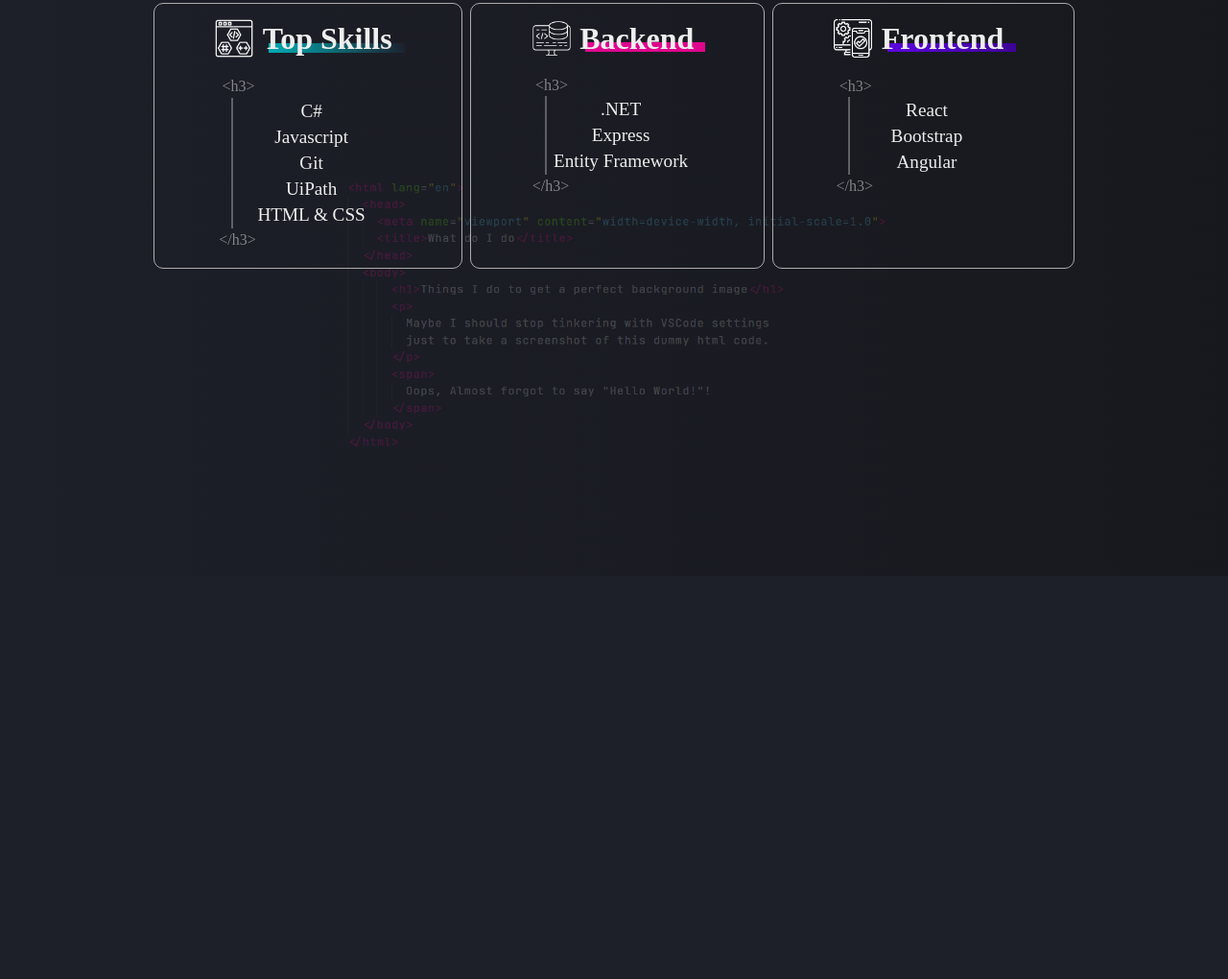
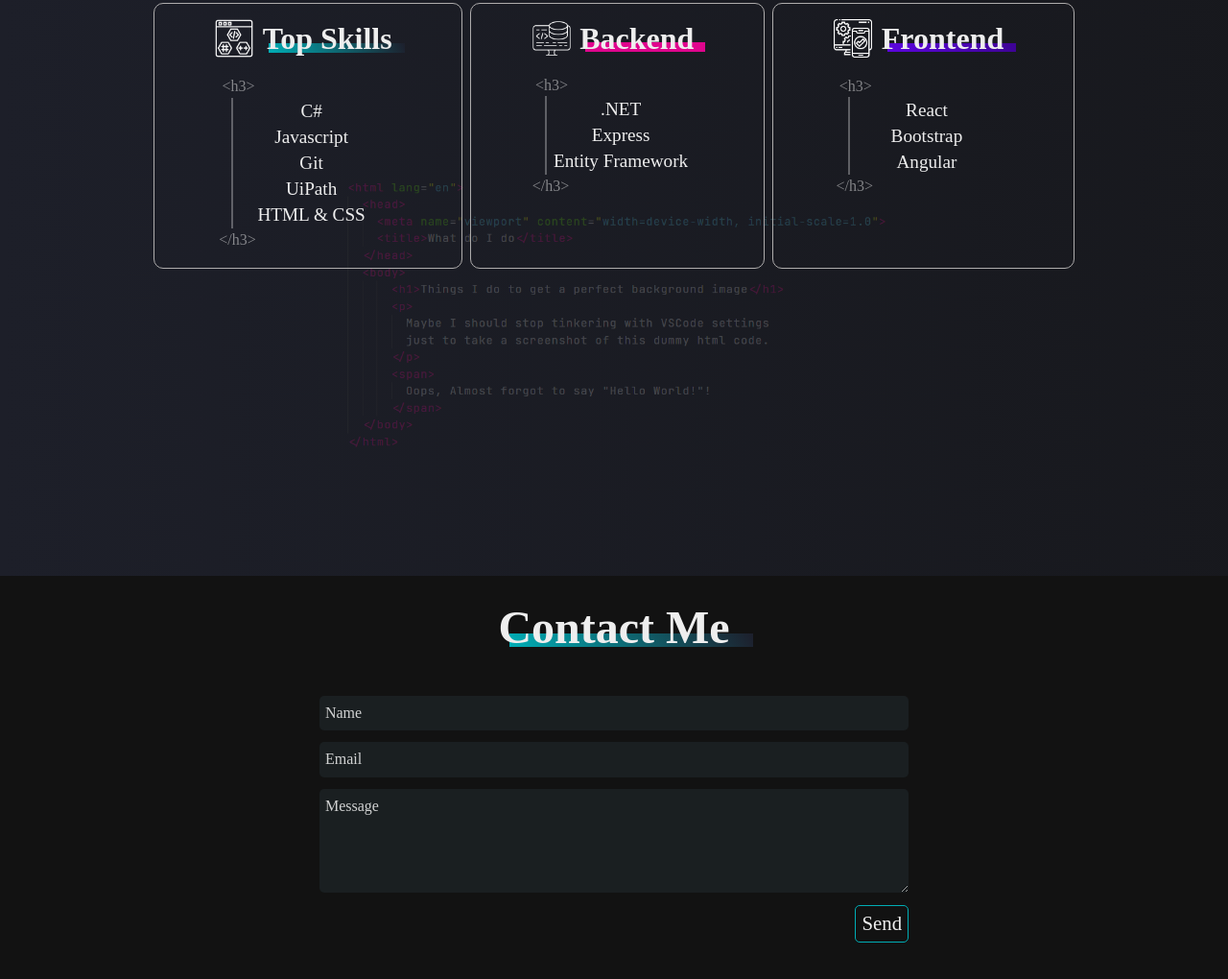
Before and after one commit to iMuhammadMustafa/Portfolio, a plain HTML site: page index.html in a window 1280 px wide. Shown: the part 1461-2481 px from the top of the page at 96% size. Before the commit the page ends 2061 px from the top, so only its background shows below. Drawn offline with Linux system fonts and the light colour scheme; animation ran at ten frames a second.

Commit message:
Add Contact Section
- Add global flex class

```diff
--- /dev/null
+++ b/Styles/Modules/_contact_module.css
@@ -0,0 +1,52 @@
+.contact {
+  padding: 2% 0%;
+  background-color: var(--bg-200);
+}
+
+.contact-form {
+  /* border: 1px solid var(--text-200); */
+  border-radius: 10px;
+  padding: 1%;
+  width: 50%;
+  display: flex;
+  flex-direction: column;
+}
+.contact-form .form-group {
+  width: 100%;
+}
+.form-group .form-input {
+  width: 100%;
+  padding: 1%;
+  margin: 1% auto;
+
+  border: 0px;
+  border-radius: 5px;
+  background-color: var(--bg-600);
+  color: var(--text-100);
+  transition: filter 1s;
+}
+.form-group .form-input::placeholder {
+  color: rgba(var(--invert-color), 0.8);
+
+  opacity: 1;
+}
+.form-group .form-input:hover,
+.form-group .form-input:focus {
+  filter: brightness(150%);
+  outline: none;
+}
+
+.contact-form button {
+  align-self: flex-end;
+  background-color: transparent;
+  color: var(--text-100);
+  border: 1px solid var(--primary-100);
+  border-radius: 5px;
+  font-size: 1.3rem;
+  padding: 1%;
+
+  transition: background-color 1s;
+}
+.contact-form button:hover {
+  background-color: var(--primary-100);
+}
--- a/Styles/Modules/_sections.module.css
+++ b/Styles/Modules/_sections.module.css
@@ -4,6 +4,7 @@ h1.section-header {
   font-weight: 700;
   color: var(--text-100);
   margin-bottom: 1.5rem;
+  z-index: 1;
 }
 
 section {
@@ -17,7 +18,7 @@ section {
   transition: all 2s;
 }
 .hidden-part {
-  transition: all 3s;
+  transition: all 2s;
 }
 .hidden-section .hidden-part {
   opacity: 0;
--- a/Styles/_globals.css
+++ b/Styles/_globals.css
@@ -12,6 +12,15 @@
 }
 .flex-around {
   justify-content: space-around;
+}
+
+.d-flex-center {
+  display: flex;
+  justify-content: center;
+  align-items: center;
+}
+.flex-column {
+  flex-direction: column;
 }
 
 .icon-container {
--- a/index.css
+++ b/index.css
@@ -9,6 +9,7 @@
 @import url(./Styles/Modules/_starsCanvas.module.css);
 @import url(./Styles/Modules/_expertiese.module.css);
 @import url(./Styles/Modules/_hero.module.css);
+@import url(./Styles/Modules/_contact_module.css);
 
 @media (prefers-reduced-motion) {
   * {
--- a/index.html
+++ b/index.html
@@ -180,7 +180,21 @@
         </div>
       </section>
       <section class="experience"></section>
-      <section class="contact"></section>
+      <section class="contact d-flex-center flex-column hidden-section">
+        <h1 class="section-header hidden-part"><span class="highlight-text">Contact Me</span></h1>
+        <form class="contact-form hidden-part">
+          <div class="form-group">
+            <input class="form-input" type="text" id="name" name="name" placeholder="Name" />
+          </div>
+          <div class="form-group">
+            <input class="form-input" type="email" id="email" name="email" placeholder="Email" />
+          </div>
+          <div class="form-group">
+            <textarea class="form-input" id="message" name="message" rows="4" cols="50" placeholder="Message"></textarea>
+          </div>
+          <button type="submit">Send</button>
+        </form>
+      </section>
     </main>
     <footer></footer>
   </body>
```
